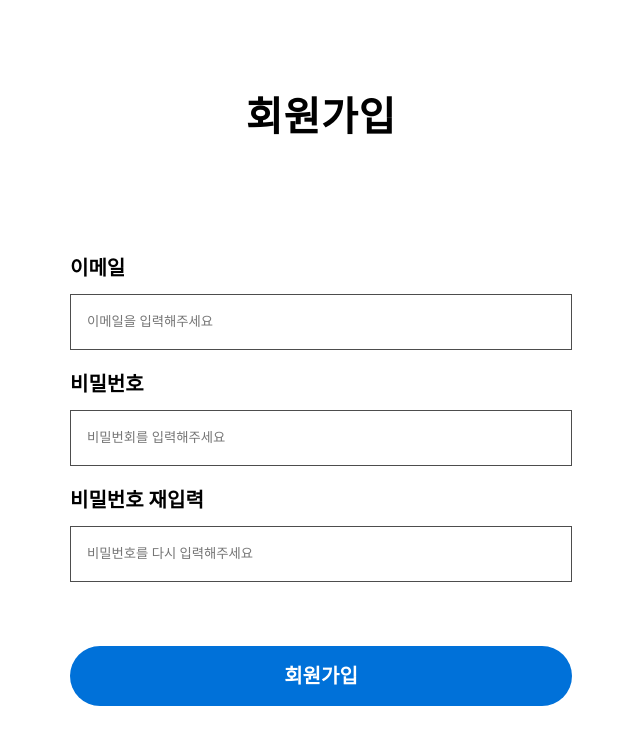
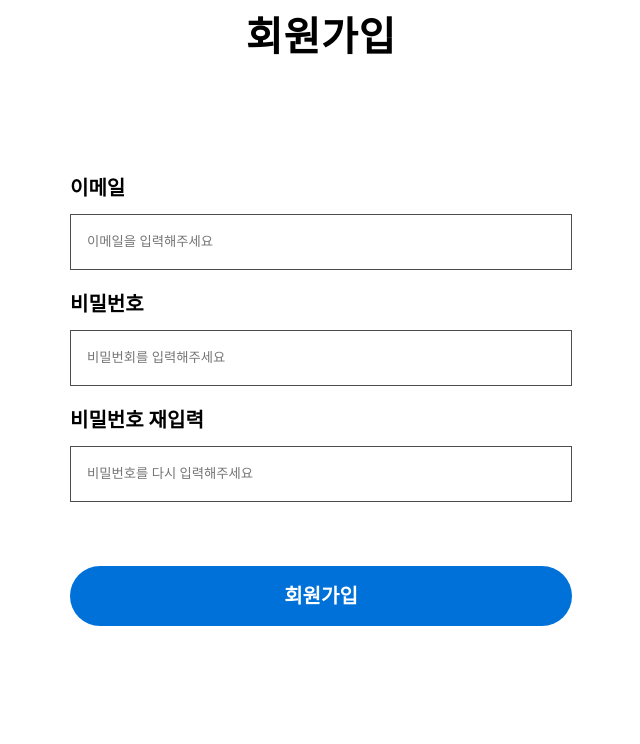
Before and after one commit to BSSM-Musinsap/F-E, a React (Vite) app: page /signup in a window 1280 px wide. Shown: the top 744 px of the page, without its empty margins (319-959 px from the left). Built offline with nearby package versions, Linux system fonts and the light colour scheme; a web font is replaced by a local one.

Commit message:
modify: location of login and signup

```diff
--- a/src/pages/userPages/login/login.css
+++ b/src/pages/userPages/login/login.css
@@ -2,7 +2,7 @@
     position: relative;
 
     left: 50%;
-    top: 50%;
+    top: 40%;
 
     transform: translate(-50%, -50%);
 
--- a/src/pages/userPages/signup/signup.css
+++ b/src/pages/userPages/signup/signup.css
@@ -2,7 +2,7 @@
     position: relative;
 
     left: 50%;
-    top: 50%;
+    top: 40%;
 
     transform: translate(-50%, -50%);
 
```
Also changed, not shown: 2 other files (tests, documents, lock files or other folders).
